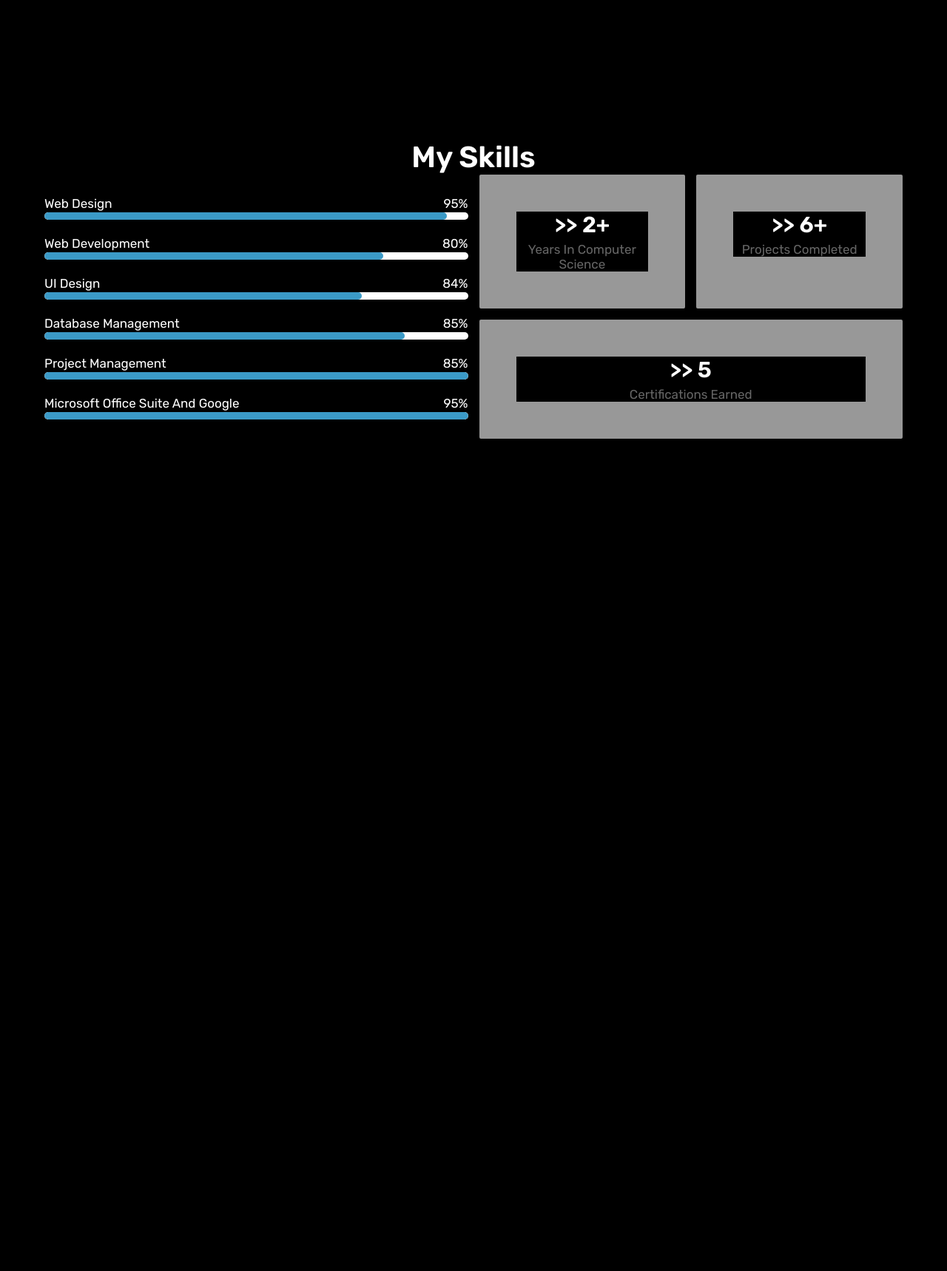
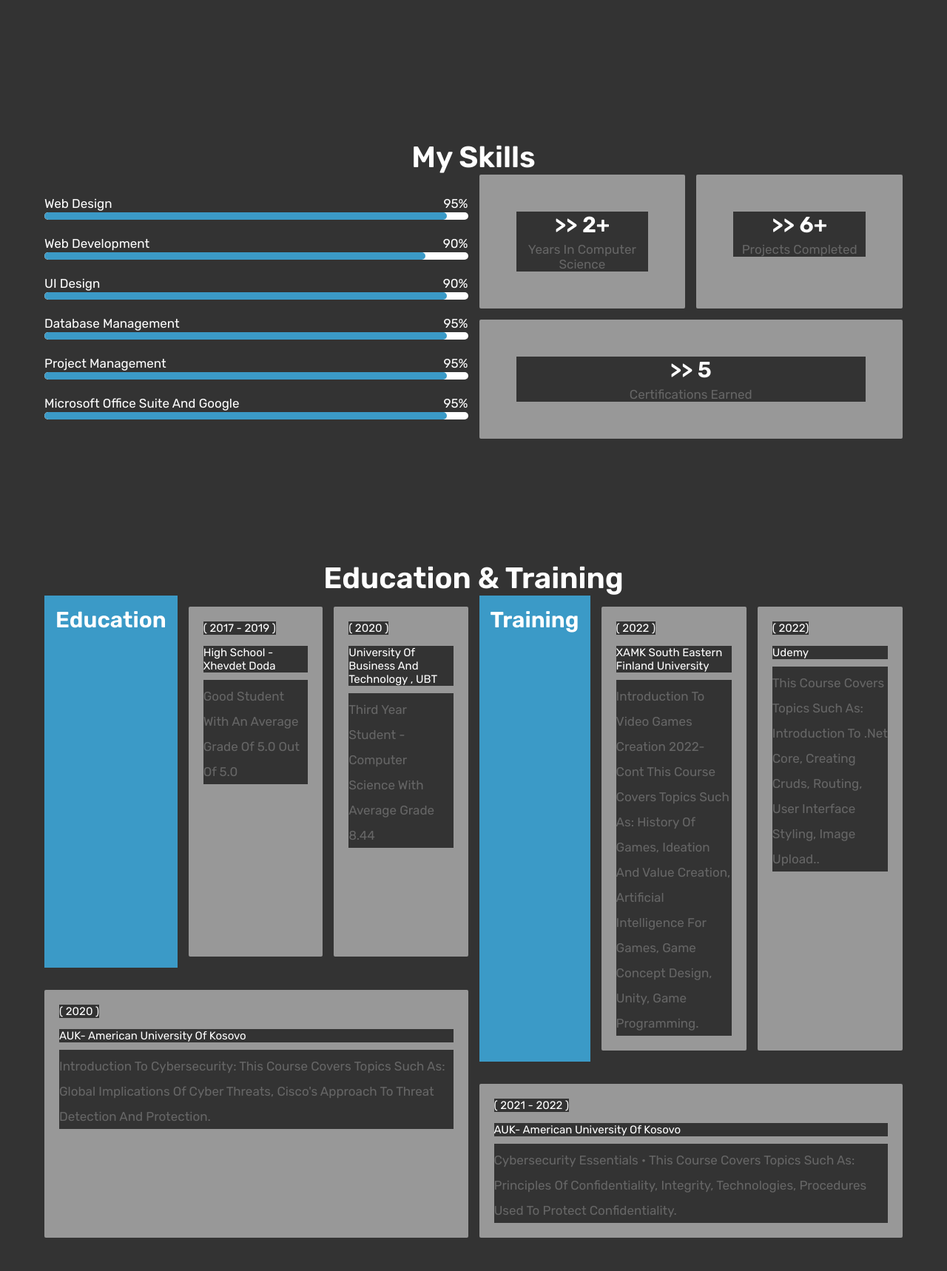
Before and after one commit to BardhaQoqaj/starlabProject, a PHP site: page / in a window 1280 px wide. Shown: the part 1901-3619 px from the top of the page at 74% size. Before the commit the page ends 2494 px from the top, so only its background shows below. Run offline with PHP 8.4, Linux system fonts and the light colour scheme.

Commit message:
education

```diff
--- a/css/style.css
+++ b/css/style.css
@@ -17,7 +17,7 @@
    text-decoration: none;
    text-transform: capitalize;
    color:var(--white);
-   background-color: black;
+   background-color:#333333;
 }
 
 *::selection{
@@ -324,15 +404,21 @@ section{
 }
 
 .about .row-2 .skills .progress:nth-child(2) .bar span{
-   width:80%;
+   width:90%;
 }
 
 .about .row-2 .skills .progress:nth-child(3) .bar span{
-   width:75%;
+   width:95%;
 }
 
 .about .row-2 .skills .progress:nth-child(4) .bar span{
-   width:85%;
+   width:95%;
+}
+.about .row-2 .skills .progress:nth-child(5) .bar span{
+   width:95%;
+}
+.about .row-2 .skills .progress:nth-child(6) .bar span{
+   width:95%;
 }
 
 .about .row-2 .box-container{
@@ -360,7 +446,52 @@ section{
    font-size: 1.7rem;
    padding-top: .5rem;
 }
+.about .edu-exp{
+   margin-top: 150px;
 
+}
+
+.about .edu-exp .row{
+   display: flex;
+   flex-wrap: wrap;
+   gap:1.5rem;
+
+}
+
+.about .edu-exp .row .box-container{
+   flex:1 1 40rem;
+}
+
+.about .edu-exp .row .box-container .title{
+   padding:1.5rem;
+   font-size: 3rem;
+   background-color: var(--blue);
+}
+
+.about .edu-exp .row .box-container .box{
+   text-align: left;
+   margin:1.5rem 0;
+   background-color:#989898 ;
+   padding:2rem;
+}
+
+.about .edu-exp .row .box-container .box span{
+   font-size: 1.5rem;
+}
+
+.about .edu-exp .row .box-container .box h3{
+   font-size: 1.5rem;
+   font-weight: normal;
+   margin-top: 1.5rem;
+   margin-bottom: 1rem;
+
+}
+
+.about .edu-exp .row .box-container .box p{
+   line-height: 1.5;
+   font-size: 1.7rem;
+   line-height: 2;
+}
 
 
 @media (max-width:991px){
--- a/index.php
+++ b/index.php
@@ -17,20 +17,33 @@
 <a href="#home" class="logo">Fatbardha Çoçaj</a>
 
 <nav class="navbar">
-   <a href="#home" class="active">home</a>
+   <a href="#home">home</a>
    <a href="#about">about</a>
    <a href="#services">services</a>
    <a href="#portfolio">portfolio</a>
    <a href="#contact">contact</a>
 </nav>
-
 <div class="follow">
+<ul>
+  <li> <a href="#">
+      <i class="fab fa-facebook-f icon"></i>    </a>
+  </li>
+  <li>
+    <a href="#"><i class="fab fa-twitter icon"></i></a>
+  </li>
+  <li>
+    <a href="#"><i class="fab fa-linkedin-in icon"></i></a></li>
+  <li>
+    <a href="#"><i class="fab fa-google-plus-g icon"></i></a></li>
+</ul>
+</div>
+<!-- <div class="follow">
       <a href="#" class="fab fa-facebook-f"></a>
       <a href="#" class="fab fa-twitter"></a>
       <a href="#" class="fab fa-instagram"></a>
       <a href="#" class="fab fa-linkedin"></a>
       <a href="#" class="fab fa-github"></a>
-   </div>
+   </div> -->
    </header>
 
    <!-- home -->
@@ -58,7 +71,7 @@
 <div class="row-1">
 
     <div class="image">
-        <img src="images/about1.jpg" alt="">
+        <img src="images/abbout.jpg" alt="">
     </div>
 
     <div class="content">
@@ -94,19 +107,19 @@
             <div class="bar"> <span></span> </div>
         </div>
         <div class="progress">
-            <h3> web development <span> 80% </span> </h3>
+            <h3> web development <span> 90% </span> </h3>
             <div class="bar"> <span></span> </div>
         </div>
         <div class="progress">
-            <h3> UI design <span> 84% </span> </h3>
+            <h3> UI design <span> 90% </span> </h3>
             <div class="bar"> <span></span> </div>
         </div>
         <div class="progress">
-            <h3> Database Management <span> 85% </span> </h3>
+            <h3> Database Management <span> 95% </span> </h3>
             <div class="bar"> <span></span> </div>
         </div>
         <div class="progress">
-            <h3> Project management  <span> 85% </span> </h3>
+            <h3> Project management  <span> 95% </span> </h3>
             <div class="bar"> <span></span> </div>
         </div>
         <div class="progress">
@@ -132,6 +145,67 @@
         </div>
 
     </div>
+    <div class="edu-exp">
+
+      <h1 class="heading" data-aos="fade-up"> <span>education & training</span> </h1>
+
+      <div class="row">
+
+         <div class="box-container">
+
+            <h3 class="title" data-aos="fade-right">education</h3>
+
+            <div class="box" data-aos="fade-right">
+               <span>( 2017 - 2019 )</span>
+               <h3>High School - Xhevdet Doda	</h3>
+               <p>Good student with an average grade of 5.0 out of 5.0</p>
+            </div>
+
+            <div class="box" data-aos="fade-right">
+               <span>( 2020 )</span>
+               <h3>University of Business and Technology , UBT</h3>
+               <p>Third year student - computer science with
+                  average grade 8.44</p>
+            </div>
+
+            <div class="box" data-aos="fade-right">
+               <span>( 2020  )</span>
+               <h3>AUK- American University of Kosovo</h3>
+               <p>Introduction to Cybersecurity: This course covers topics such as: Global implications of cyber threats, Cisco's approach to threat detection and protection.</p>
+            </div>
+
+         </div>
+
+         <div class="box-container">
+
+            <h3 class="title" data-aos="fade-left">training</h3>
+
+            <div class="box" data-aos="fade-left">
+               <span>( 2022  )</span>
+               <h3>XAMK South Eastern Finland University</h3>
+               <p>Introduction to Video Games Creation 2022-cont
+                This course covers topics such as: History of Games, Ideation and Value Creation,
+                 Artificial Intelligence for Games, Game Concept Design, Unity, game programming.</p>
+            </div>
+
+            <div class="box" data-aos="fade-left">
+               <span>( 2022)</span>
+               <h3>Udemy</h3>
+               <p>This course covers topics such as: Introduction to .Net Core, creating Cruds, Routing, User Interface styling, Image Upload..</p>
+            </div>
+
+            <div class="box" data-aos="fade-left">
+               <span>( 2021 - 2022 )</span>
+               <h3>AUK- American University of Kosovo</h3>
+               <p>Cybersecurity Essentials
+• This course covers topics such as: principles of confidentiality, integrity, technologies, procedures used to protect confidentiality.</p>
+            </div>
+
+         </div>
+
+      </div>
+
+   </div>
 
 </div>
 
```
Also changed, not shown: other parts of css/style.css (+86 -6 lines), css/ssstyle.css (added, +72 -0 lines), images/about.jpg (deleted), test.php (added), 1 other file.
